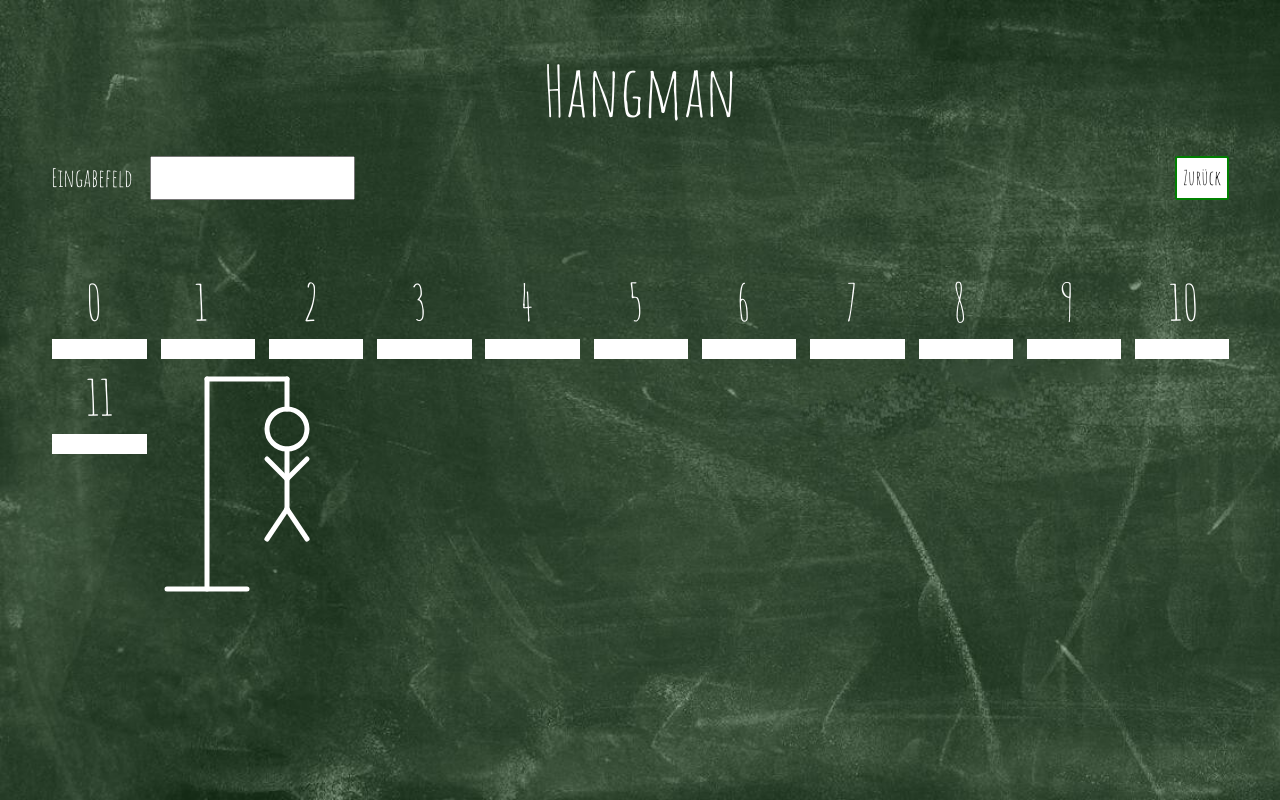
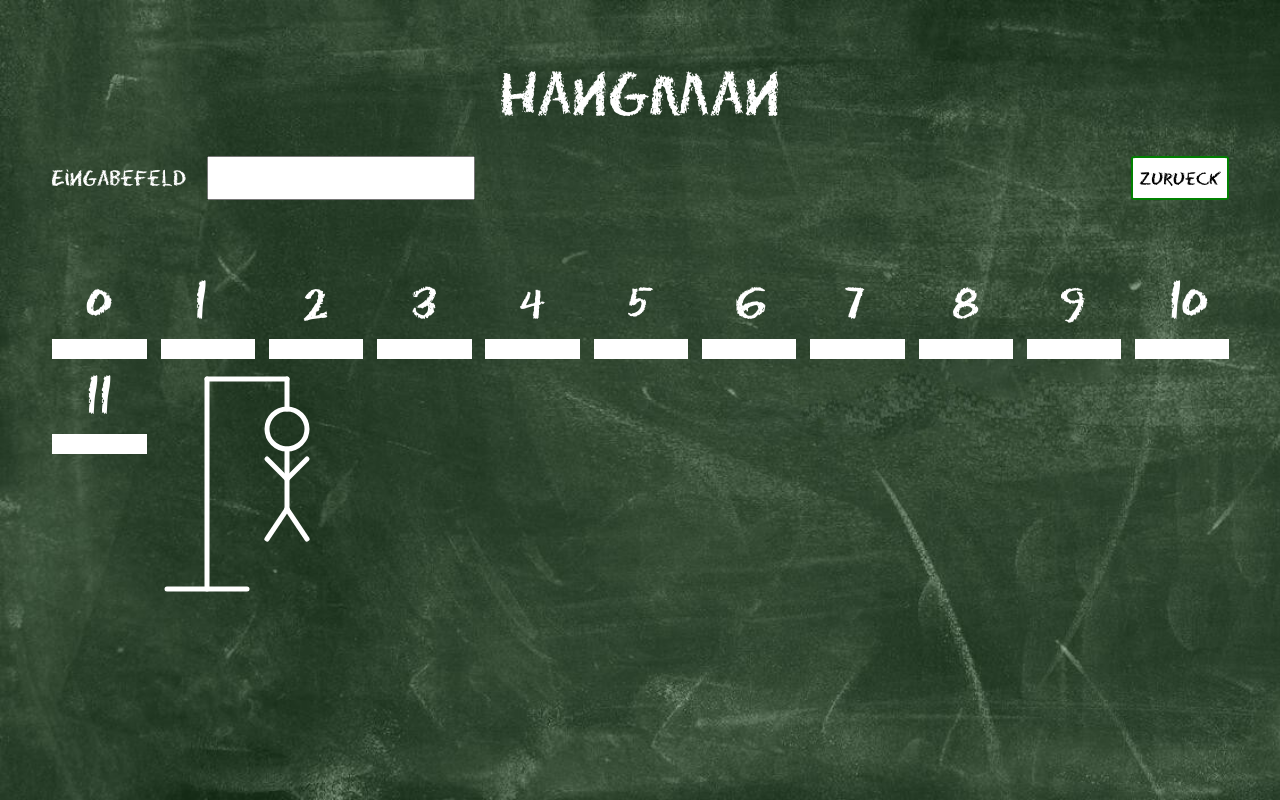
Before and after one commit to Tetoji/Hangman-Projekt, a Django app: page /game/ in a window 1280 px wide. Run offline with Django 4.2, Linux system fonts and the light colour scheme; data comes from the database, SQL or seed files in the repository; some libraries are stand-ins or nearby versions.

Commit message:
Font change

```diff
--- a/hangmanapp/static/game.css
+++ b/hangmanapp/static/game.css
@@ -4,6 +4,10 @@
   color: white;
   font-size: 70px;
   margin-bottom: 1vw;
+}
+@font-face {
+  font-family: "EraserDust";
+  src: url(EraserDust.ttf) format("truetype");
 }
 
 body {
@@ -15,7 +19,7 @@ body {
     justify-content: center;
     align-items: center; */
   min-height: 100vh;
-  font-family: 'Amatic SC';
+  font-family: "EraserDust";
 }
 
 /* .wordLine {
--- a/hangmanapp/templates/hangman_game.html
+++ b/hangmanapp/templates/hangman_game.html
@@ -50,7 +50,7 @@
       <div class="backButton"><button
         type="button"
           id="backToMenu"
-          onclick="window.location.href='http://localhost:8000/menue'">Zurück</button></div>
+          onclick="window.location.href='http://localhost:8000/menue'">Zurueck</button></div>
     </div>
 
     <div class="wordLines">
--- a/hangmanapp/templates/menue.html
+++ b/hangmanapp/templates/menue.html
@@ -39,7 +39,7 @@
 
     <div class="card">
       <div class="container">
-        <b>Menü</b>
+        <b>Menu</b>
       </div>
 
       <div class="mb-3 row">
```
Also changed, not shown: hangmanapp/static/menue.css (+7 -1 lines), hangmanapp/static/EraserDust.ttf (added), hangmanapp/templates/EraserDust.ttf (added).
